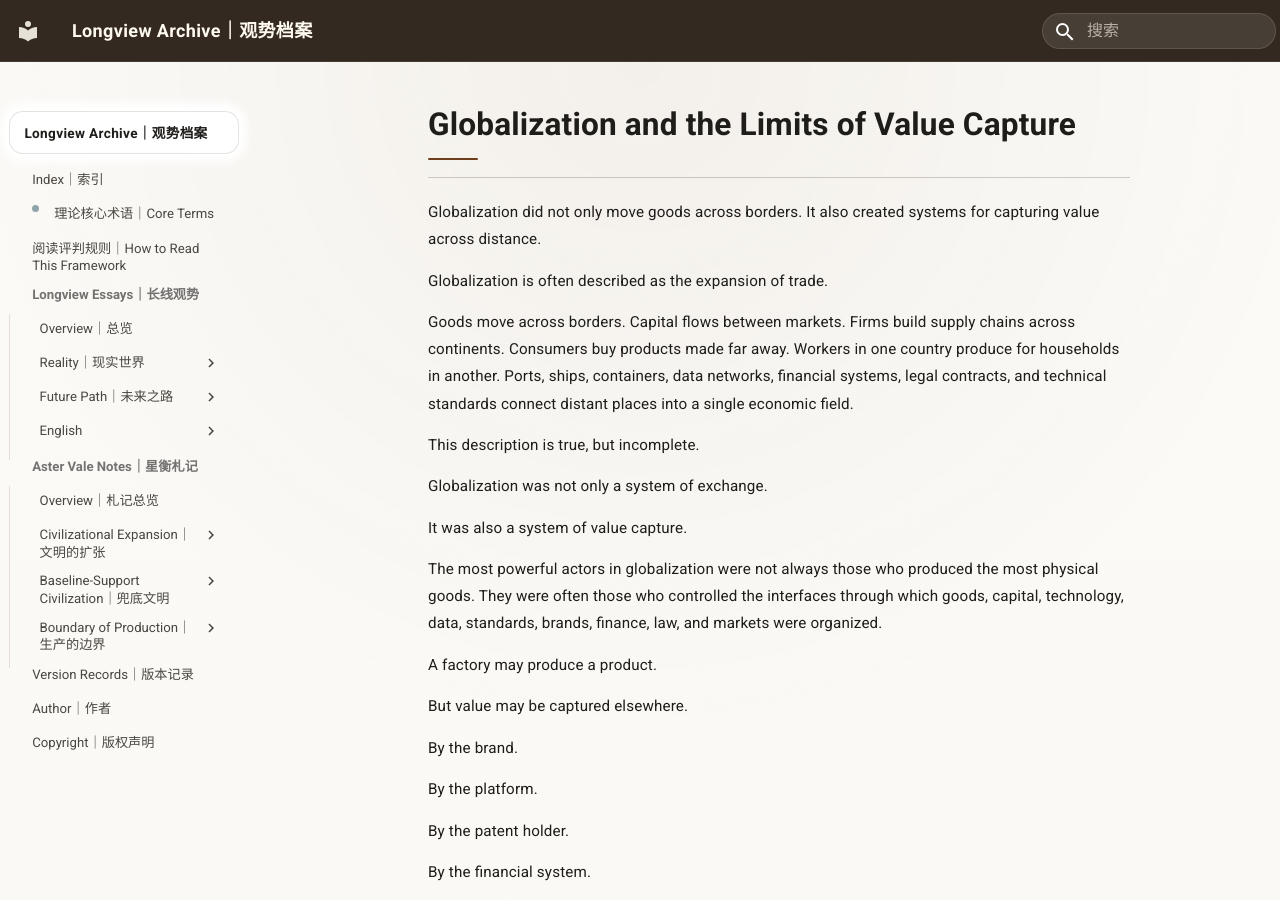
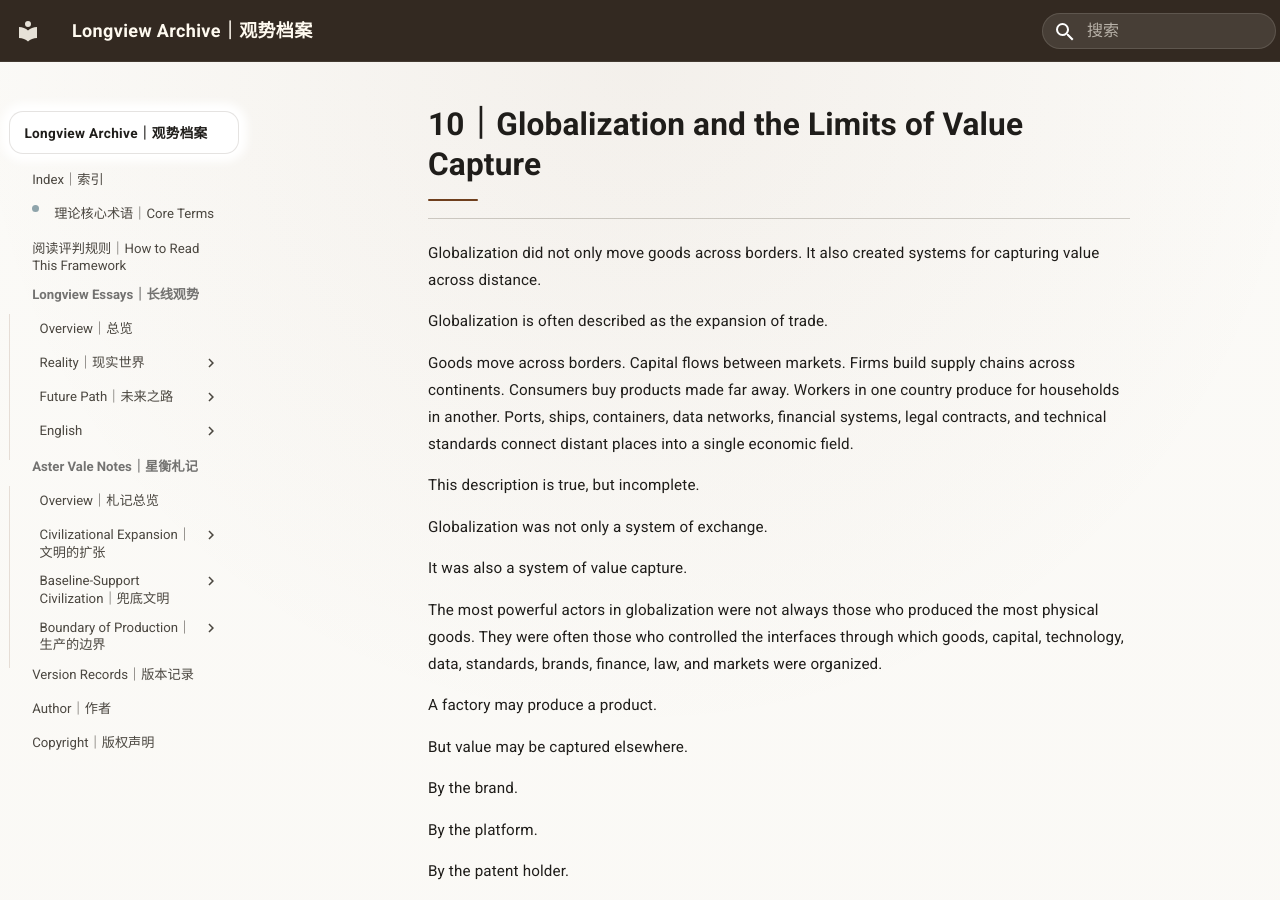
Before and after one commit to guanshi1688/longview-archive, an MkDocs documentation site: the page built from docs/essays/notes/english/Architecture/10-globalization-and-the-limits-of-value-capture.md, in a window 1280 px wide and 900 px high. Built offline with MkDocs 1.6.1 and Material for MkDocs 9.7.7, drawn with Linux system fonts in a browser that asks for light colours.

Commit message:
Update 10-globalization-and-the-limits-of-value-capture.md

```diff
--- a/docs/essays/notes/english/Architecture/10-globalization-and-the-limits-of-value-capture.md
+++ b/docs/essays/notes/english/Architecture/10-globalization-and-the-limits-of-value-capture.md
@@ -1,4 +1,4 @@
-# Globalization and the Limits of Value Capture
+# 10｜Globalization and the Limits of Value Capture
 
 Globalization did not only move goods across borders. It also created systems for capturing value across distance.
 
```
